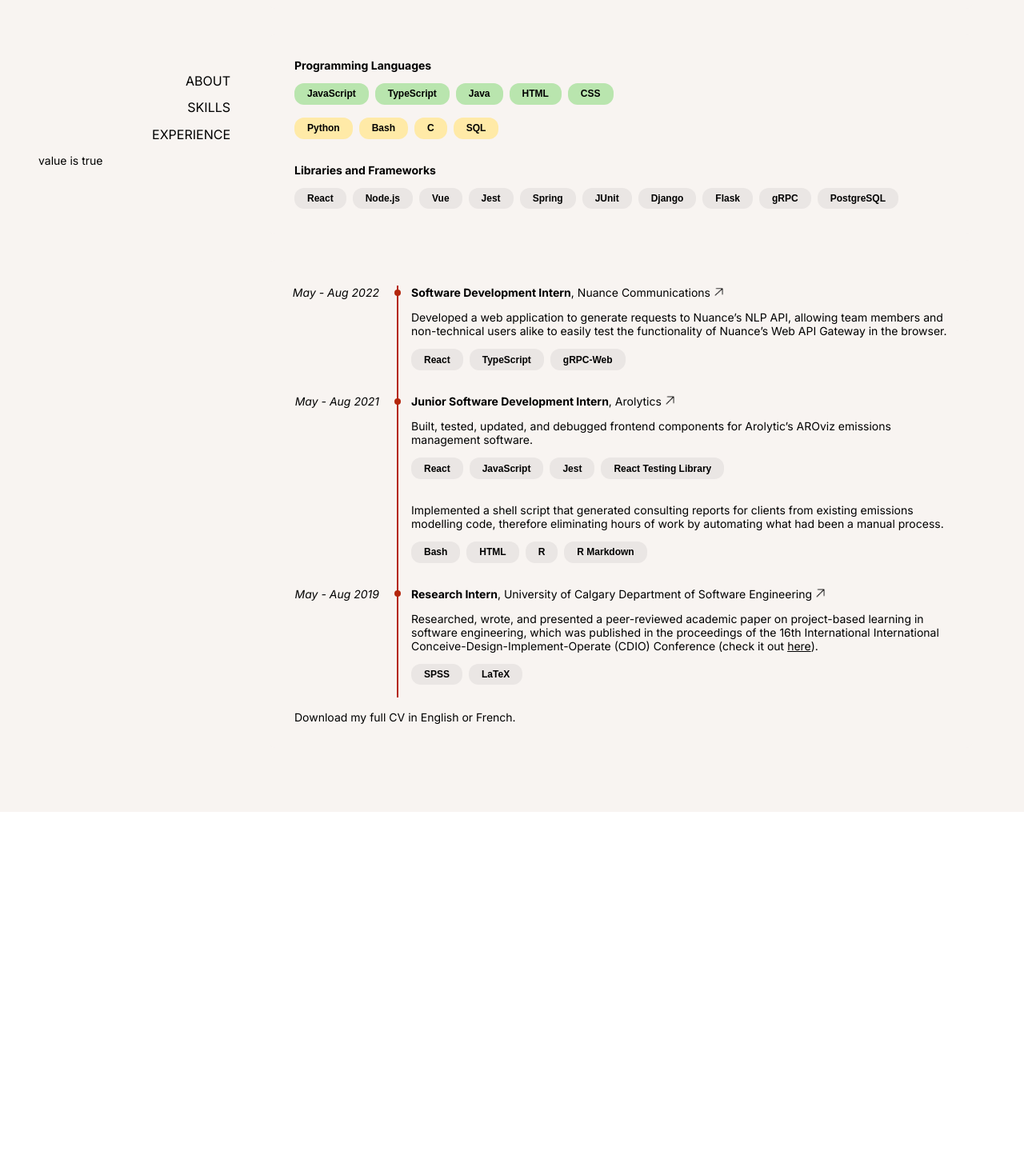
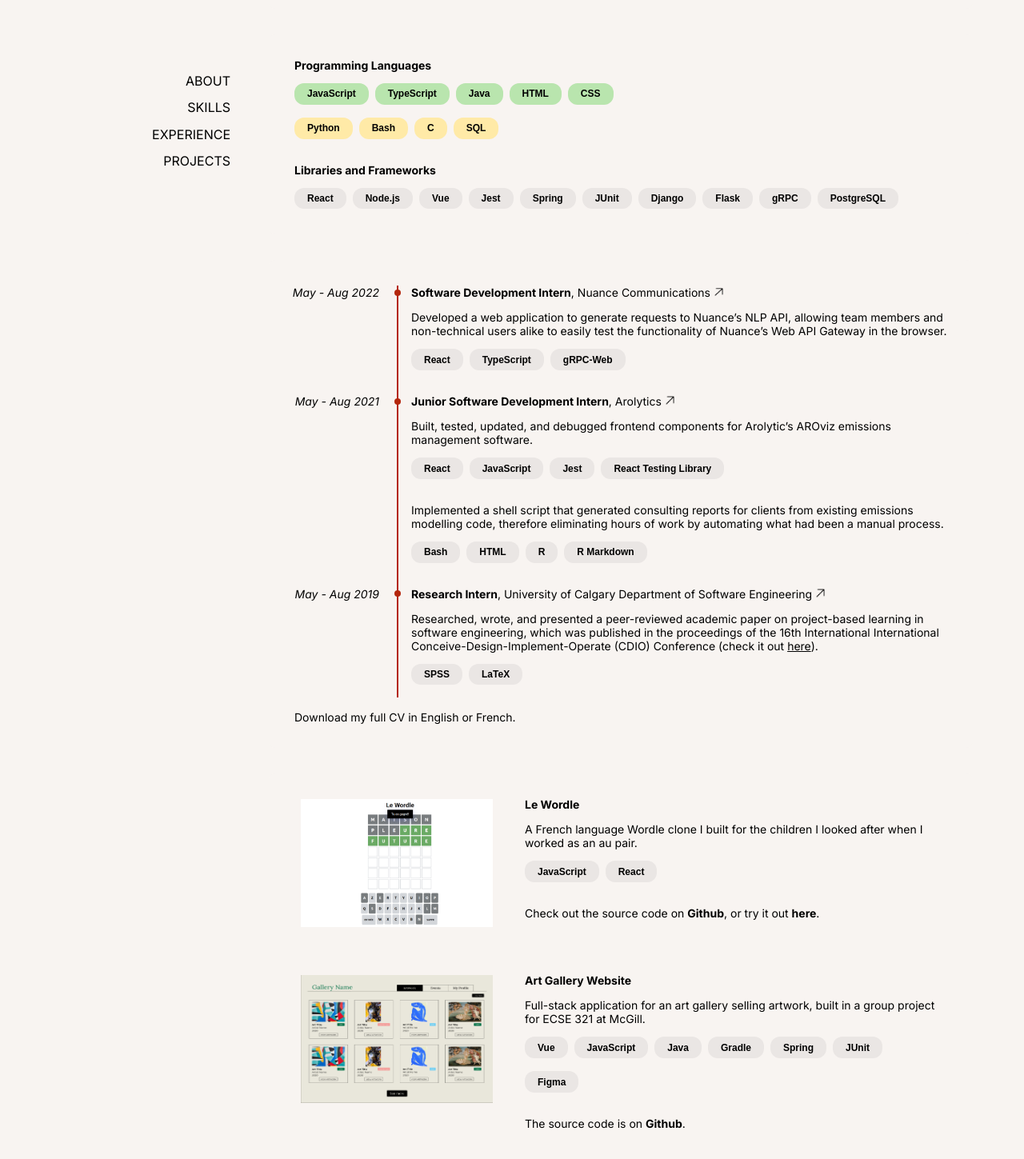
Before and after one commit to dina-shoham/personal-website, a Vue app: page / in a window 1280 px wide. Shown: the part 165-1614 px from the top of the page at 80% size. Before the commit the page ends 1180 px from the top, so only its background shows below. Built offline with nearby package versions, Linux system fonts and the light colour scheme.

Commit message:
added project section

```diff
--- a/src/App.vue
+++ b/src/App.vue
@@ -1,9 +1,10 @@
 <script setup>
 import Header from './components/PageHeader.vue'
+import Contents from './components/SiteContents.vue'
 import SectionAbout from './components/SectionAbout.vue'
 import SectionSkills from './components/SectionSkills.vue'
 import SectionExperience from './components/SectionExperience.vue'
-import Contents from './components/SiteContents.vue'
+import SectionProjects from './components/SectionProjects.vue'
 </script>
 
 <template>
@@ -15,7 +16,8 @@ import Contents from './components/SiteContents.vue'
         :items="[
           { text: 'About', id: 'about' },
           { text: 'Skills', id: 'skills' },
-          { text: 'Experience', id: 'experience' }
+          { text: 'Experience', id: 'experience' },
+          { text: 'Projects', id: 'projects' }
         ]"
         :value="true"
       >
@@ -30,6 +32,9 @@ import Contents from './components/SiteContents.vue'
       </div>
       <div class="section" id="experience">
         <SectionExperience></SectionExperience>
+      </div>
+      <div class="section" id="projects">
+        <SectionProjects></SectionProjects>
       </div>
     </div>
   </div>
--- a/src/assets/main.css
+++ b/src/assets/main.css
@@ -15,10 +15,11 @@ body {
   margin: 0;
   padding: 0;
   scroll-behavior: smooth;
+  width: 100%;
+  background-color: var(--background-color);
 }
 
 #app {
-  background-color: var(--background-color);
   max-width: 1280px;
   margin: 0 auto;
   padding: 2rem;
--- /dev/null
+++ b/src/components/SectionProjects.vue
@@ -0,0 +1,69 @@
+<script setup>
+import BubbleItem from './BubbleItem.vue'
+</script>
+
+<template>
+  <div class="container">
+    <div class="project">
+      <div class="project-col">
+        <img class="project-img" src="../assets/le-wordle.png" />
+      </div>
+      <div class="project-col">
+        <h3>Le Wordle</h3>
+        <p>
+          A French language Wordle clone I built for the children I looked after when I worked as an
+          au pair.
+        </p>
+        <BubbleItem text="JavaScript" />
+        <BubbleItem text="React" />
+        <p>
+          Check out the source code on
+          <a href="https://github.com/dina-shoham/le-wordle" target="_blank">Github</a>, or try it
+          out <a href="https://shoham.ca/dina/le-wordle/" target="_blank">here</a>.
+        </p>
+      </div>
+    </div>
+    <div class="project">
+      <div class="project-col">
+        <img class="project-img" src="../assets/art-gallery.png" />
+      </div>
+      <div class="project-col">
+        <h3>Art Gallery Website</h3>
+        <p>
+          Full-stack application for an art gallery selling artwork, built in a group project for
+          ECSE 321 at McGill.
+        </p>
+        <BubbleItem text="Vue" />
+        <BubbleItem text="JavaScript" />
+        <BubbleItem text="Java" />
+        <BubbleItem text="Gradle" />
+        <BubbleItem text="Spring" />
+        <BubbleItem text="JUnit" />
+        <BubbleItem text="Figma" />
+        <p>
+          The source code is on
+          <a href="https://github.com/McGill-ECSE321-Fall2020/project-group-16" target="_blank"
+            >Github</a
+          >.
+        </p>
+      </div>
+    </div>
+  </div>
+</template>
+
+<style>
+.project {
+  padding: 0rem 0rem 2rem 0rem;
+}
+
+.project-img {
+  width: 15rem;
+  height: 10rem;
+  padding: 0.5rem 2rem 0rem 0rem;
+}
+
+.project {
+  display: flex;
+  flex-direction: row;
+}
+</style>
--- a/src/components/SiteContents.vue
+++ b/src/components/SiteContents.vue
@@ -5,28 +5,51 @@ defineProps({
 })
 </script>
 
+<script>
+function setCurrentSection(section) {
+  switch (section) {
+    case 'About':
+      document.getElementById('About').style.color = '#b4270d'
+      document.getElementById('Skills').style.color = '#000'
+      document.getElementById('Experience').style.color = '#000'
+      document.getElementById('Projects').style.color = '#000'
+      break
+    case 'Skills':
+      document.getElementById('About').style.color = '#000'
+      document.getElementById('Skills').style.color = '#b4270d'
+      document.getElementById('Experience').style.color = '#000'
+      document.getElementById('Projects').style.color = '#000'
+      break
+    case 'Experience':
+      document.getElementById('About').style.color = '#000'
+      document.getElementById('Skills').style.color = '#000'
+      document.getElementById('Experience').style.color = '#b4270d'
+      document.getElementById('Projects').style.color = '#000'
+      break
+    case 'Projects':
+      document.getElementById('About').style.color = '#000'
+      document.getElementById('Skills').style.color = '#000'
+      document.getElementById('Experience').style.color = '#000'
+      document.getElementById('Projects').style.color = '#b4270d'
+      break
+  }
+  console.log('here')
+}
+</script>
+
 <template>
-  <div :class="`#${value ? 'current-section' : ''}`">
+  <div>
     <!-- eslint-disable-next-line vue/require-v-for-key -->
     <li class="content-li" v-for="item in items">
-      <a :href="`#${item.id}`">
+      <a :id="`${item.text}`" :href="`#${item.id}`" @click="setCurrentSection(item.text)">
         <h2 class="content-item">{{ item.text }}</h2>
       </a>
     </li>
   </div>
-  <p v-if="value">value is true</p>
 </template>
 
 <style>
-.content-item:hover {
-  font-weight: 700;
-}
-
-/* .current-section {
-  background-color: aqua;
-  border: 1em;
-  border-color: black;
-} */
+@import '../assets/main.css';
 
 .content-li {
   list-style-type: none;
```
Also changed, not shown: src/assets/art-gallery.png (added), src/assets/le-wordle.png (added).
